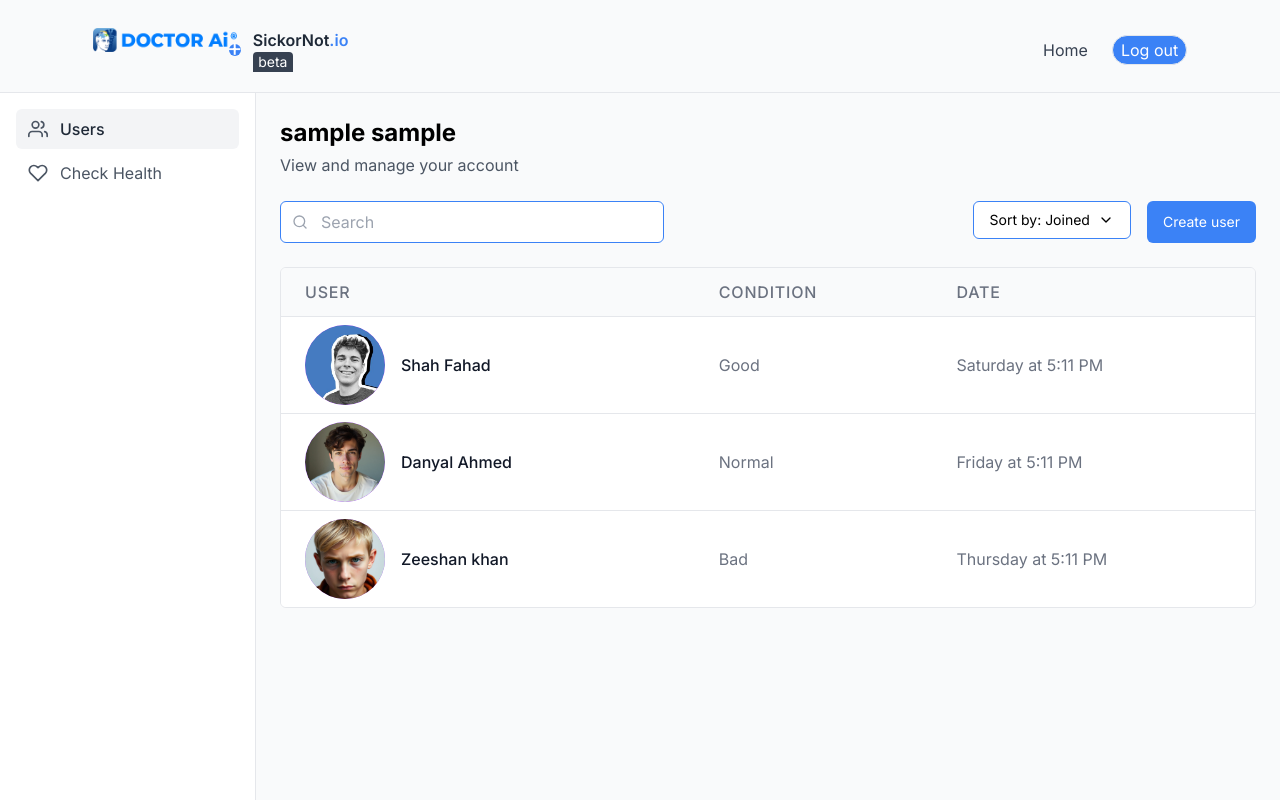
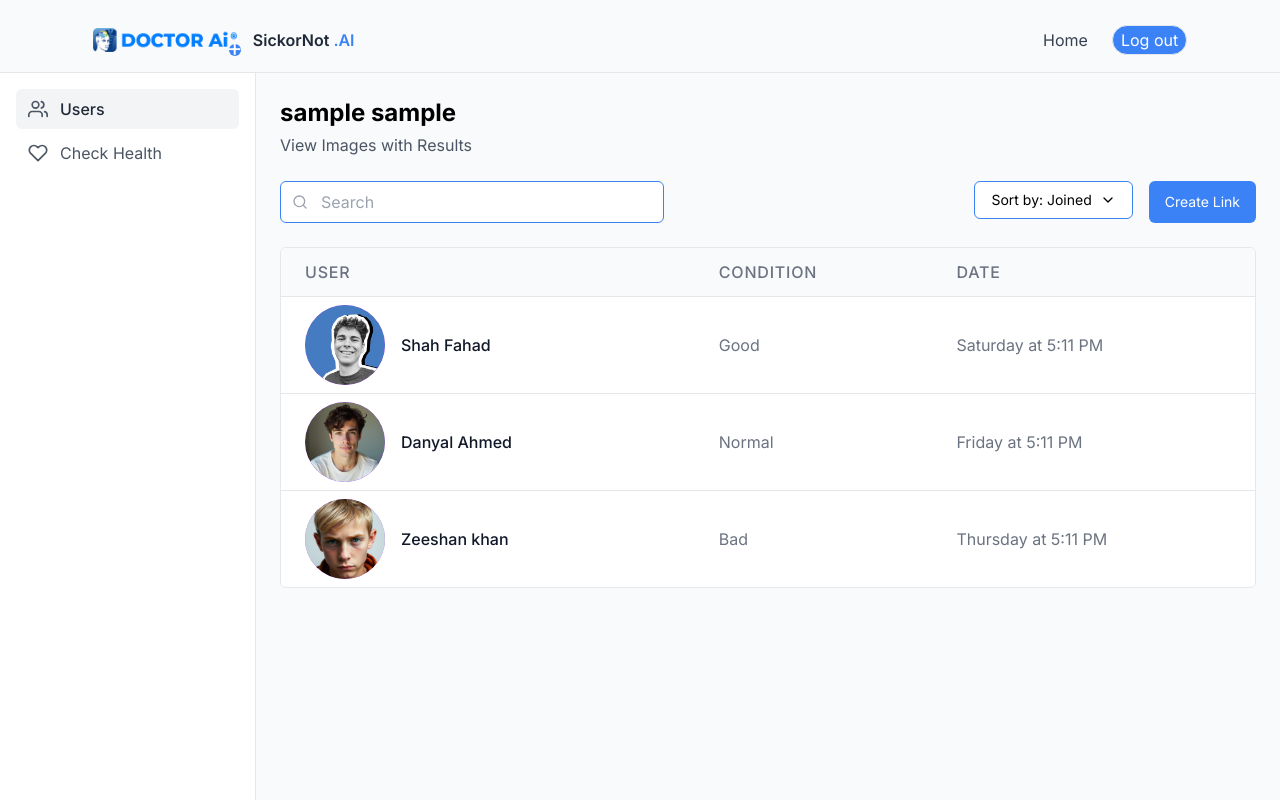
Before and after one commit to Shah-Fahad124/SickorNot_website, a PHP site: page /dashboard/user_dashboard.php in a window 1280 px wide. Run offline with PHP 8.4, Linux system fonts and the light colour scheme; the visitor is signed in with stand-in values (Sample User, id 1); some libraries are stand-ins or nearby versions.

Commit message:
small fixes

```diff
--- a/dashboard/user_dashboard.php
+++ b/dashboard/user_dashboard.php
@@ -58,9 +58,9 @@
                 </div>
                 <div class="ml-4 flex flex-col">
                     <span class="font-semibold text-gray-800 text-md">SickorNot<span
-                            class="text-blue-500">.io</span></span>
+                            class="text-blue-500"> .AI</span></span>
                     <div class="bg-gray-700 text-white text-sm flex justify-center w-10 rounded-t ">
-                        beta
+
                     </div>
                 </div>
             </div>
@@ -139,7 +139,7 @@
     <main class="flex-1 overflow-auto p-6">
       <div class="max-w-6xl mx-auto">
         <h1 class="text-2xl font-bold mb-1"><?php echo ($autorizeUser) ? "$row[user_firstname] $row[user_lastname]" : "User" ?></h1>
-        <p class="text-gray-600 mb-6">View and manage your account</p>
+        <p class="text-gray-600 mb-6">View Images with Results</p>
 
         <div class="flex flex-col md:flex-row justify-between gap-4 mb-6">
           <div class="relative w-full md:w-96">
@@ -164,7 +164,7 @@
               </button>
             </div>
             <button class="px-4 py-2 text-sm text-white bg-blue-500 rounded-md hover:bg-blue-700 focus:outline-none focus:ring-2 focus:ring-blue-500 focus:ring-offset-2">
-              Create user
+              Create Link
             </button>
           </div>
         </div>
--- a/forms/signup.php
+++ b/forms/signup.php
@@ -100,7 +100,7 @@
                 <div class="w-full max-w-md mx-auto">
                     <div class="text-center pt-2">
                         <h2 class="text-3xl font-bold text-gray-800">Create account</h2>
-                        <p class="mt-2 text-gray-600">Create an account for SickorNot.io</p>
+                        <p class="mt-2 text-gray-600">Create an account for SickorNot .AI</p>
                     </div>
 
                     <div class="mt-6 space-y-4">
```
Also changed, not shown: index.php (+9 -9 lines).
